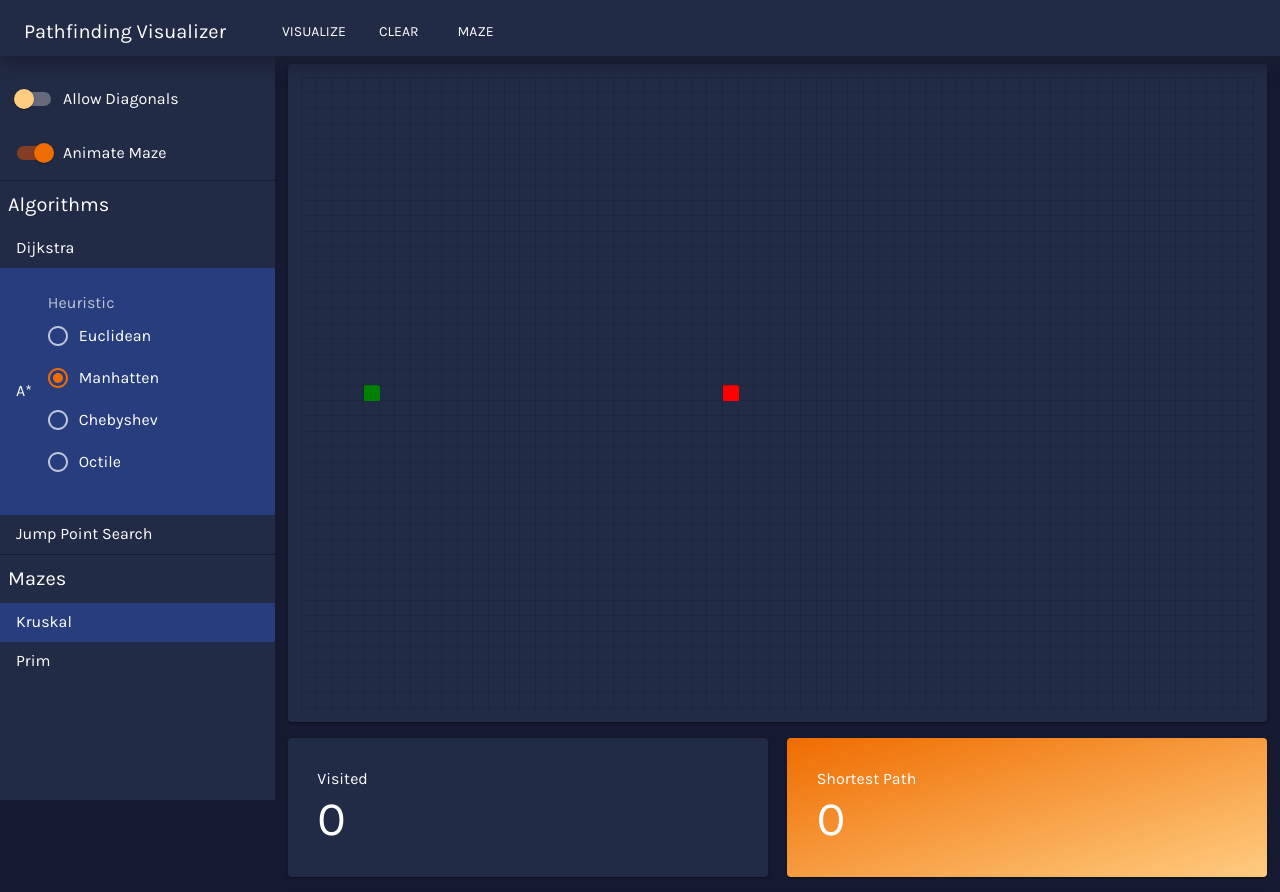
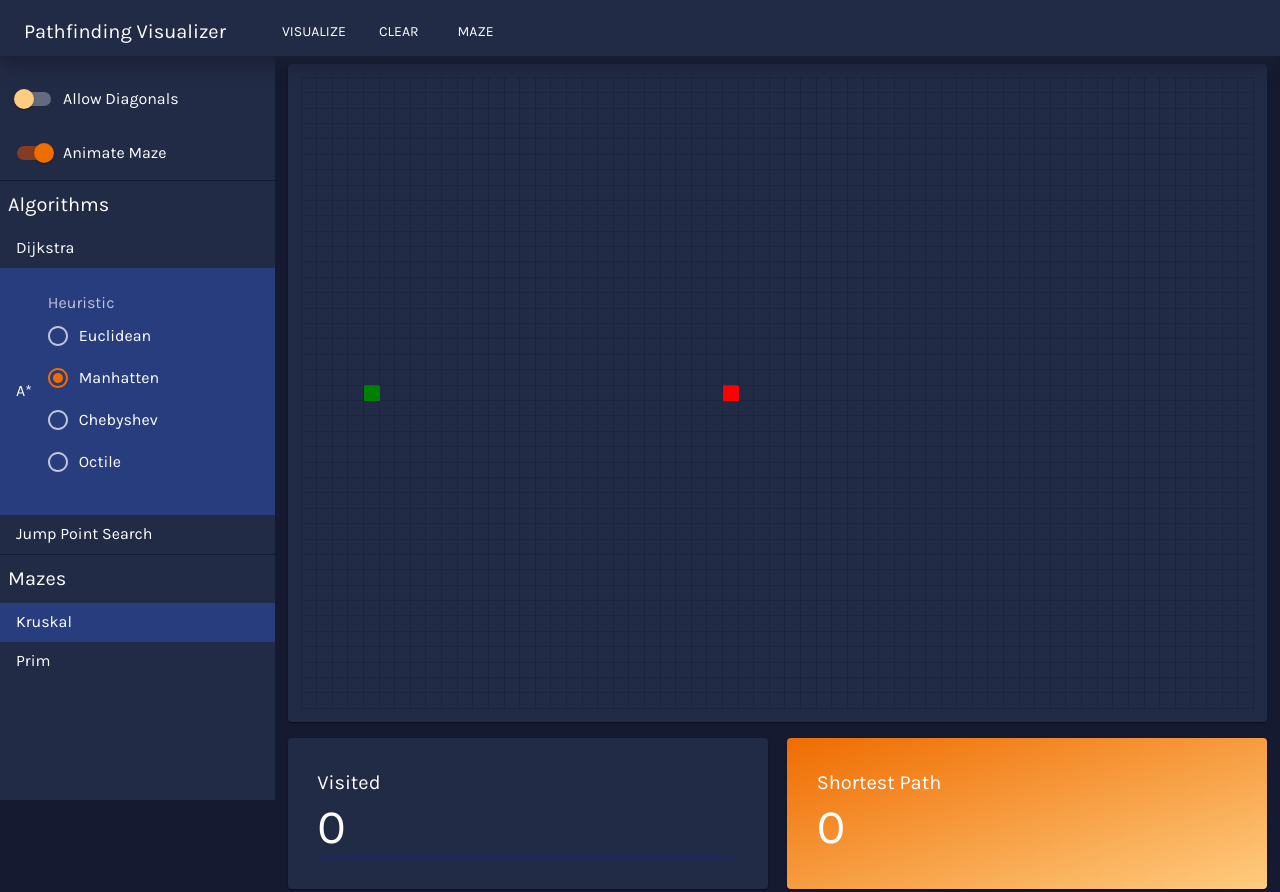
Before and after one commit to aarnav982023/PathfindingVis, a React (Create React App) app: page / in a window 1280 px wide. Shown: the top 892 px of the page. Built offline with nearby package versions, Linux system fonts and the light colour scheme.

Commit message:
Added linear progress to visited

```diff
--- a/src/components/App.js
+++ b/src/components/App.js
@@ -78,7 +78,7 @@ const App = () => {
           <Grid ref={gridRef} rows={getRow()} columns={getColumn()} />
           <div className="data">
             <div className="dataContent">
-              <Visited />
+              <Visited rows={getRow()} columns={getColumn()} />
               <ShortestPath />
             </div>
             <AlgoInfo />
--- a/src/components/ShortestPath.js
+++ b/src/components/ShortestPath.js
@@ -15,7 +15,7 @@ const ShortestPathCard = withStyles({
 const Shortest = props => {
   return (
     <ShortestPathCard className="shortestPathCard">
-      <Typography>Shortest Path</Typography>
+      <Typography variant="h6">Shortest Path</Typography>
       <Typography variant="h3">{props.shortest}</Typography>
     </ShortestPathCard>
   );
--- a/src/components/Visited.js
+++ b/src/components/Visited.js
@@ -2,6 +2,7 @@ import React from "react";
 import { connect } from "react-redux";
 import Card from "@material-ui/core/Card";
 import Typography from "@material-ui/core/Typography";
+import LinearProgress from "@material-ui/core/LinearProgress";
 import { withStyles } from "@material-ui/core/styles";
 
 const VisitedCard = withStyles({
@@ -14,10 +15,12 @@ const VisitedCard = withStyles({
 })(Card);
 
 const Visited = props => {
+  const progress = (props.visited * 100) / (props.rows * props.columns);
   return (
     <VisitedCard className="visitedCard">
-      <Typography>Visited</Typography>
+      <Typography variant="h6">Visited</Typography>
       <Typography variant="h3">{props.visited}</Typography>
+      <LinearProgress variant="determinate" value={progress} />
     </VisitedCard>
   );
 };
```
